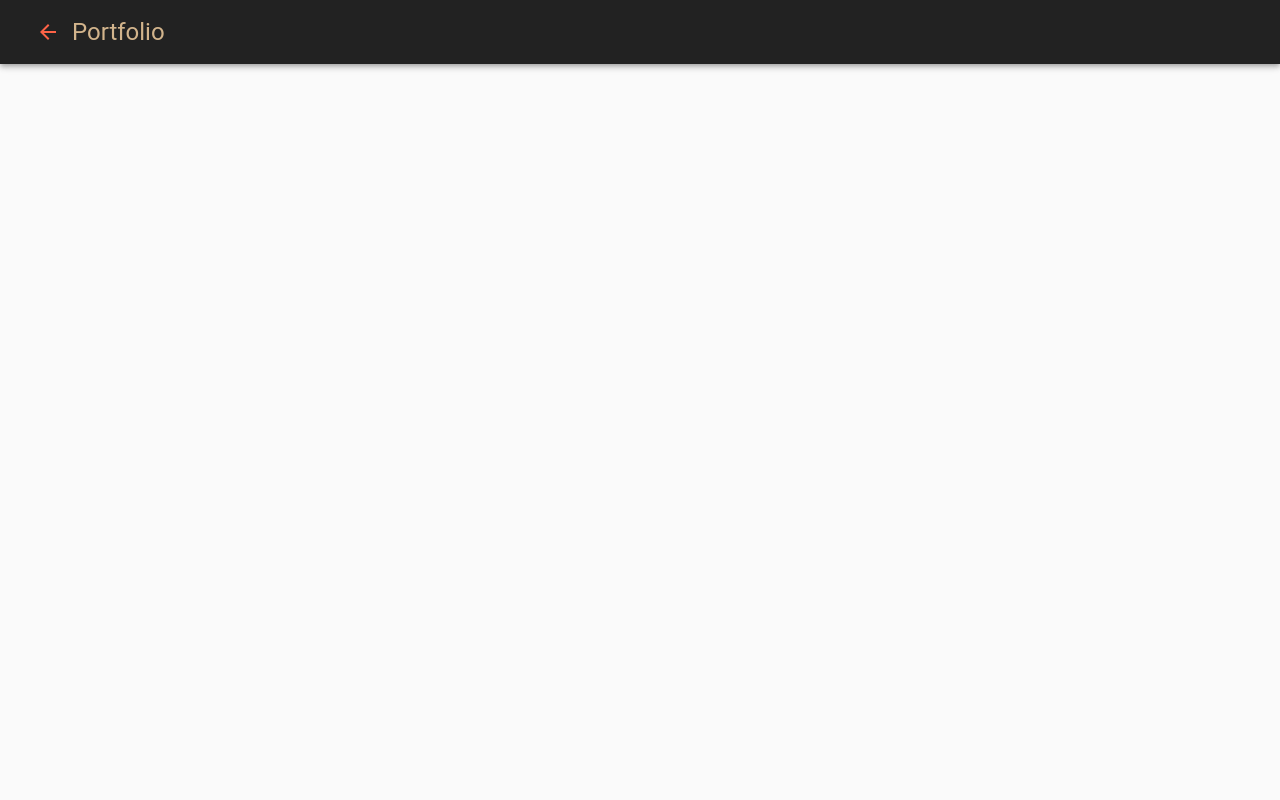
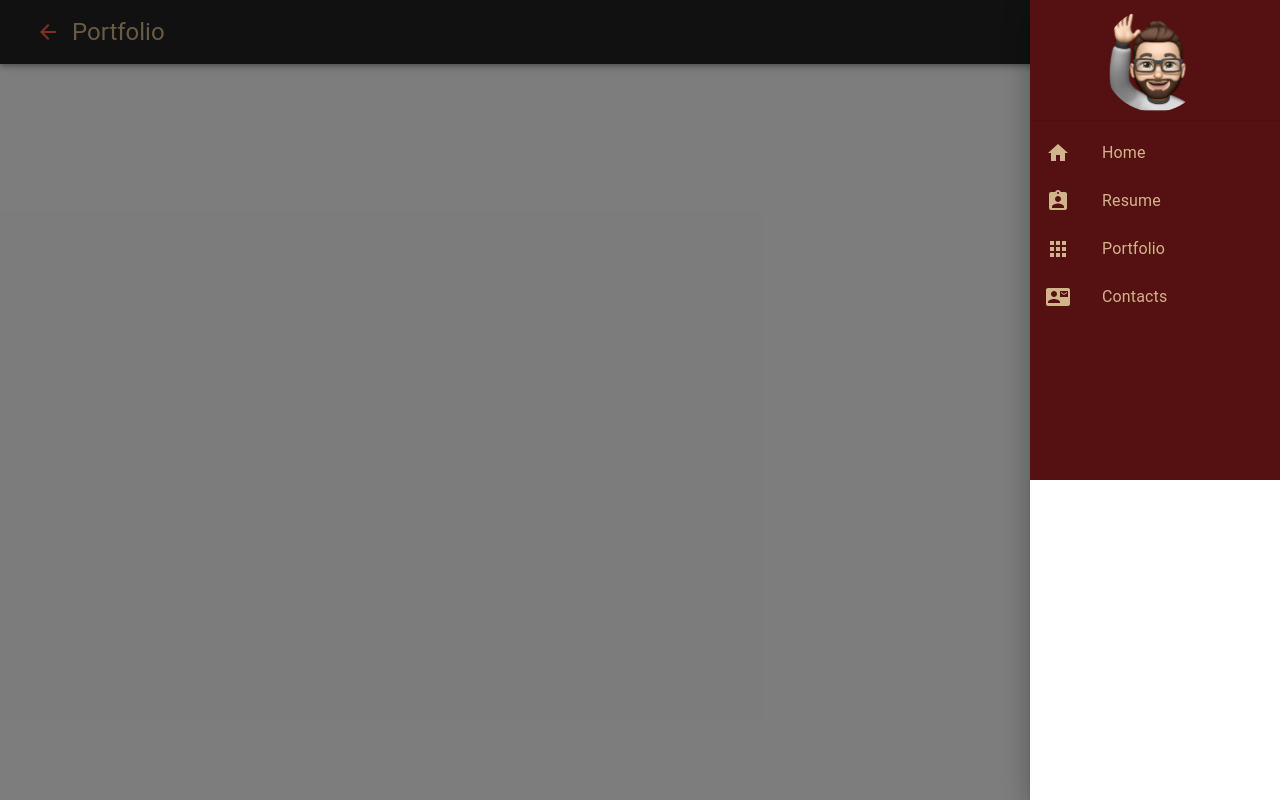
Before and after one commit to georgehuliaris/portfolio-react, a React (Create React App) app: page / in a window 1280 px wide. Both pictures are taken after a click on the button 48 px from the left and 32 px from the top of the page. Built offline with nearby package versions, Linux system fonts and the light colour scheme.

Commit message:
slider working

```diff
--- a/src/components/Navbar.js
+++ b/src/components/Navbar.js
@@ -1,9 +1,12 @@
 import React, {useState} from 'react';
-import { AppBar, Divider, Typography, Box } from '@material-ui/core';
 import { makeStyles } from "@material-ui/core/styles";
 import MobilRightMenuSlider from "@material-ui/core/Drawer";
 import {
     Toolbar,
+    Typography,
+    Box,
+    AppBar,
+    Divider,
     ListItem,
     IconButton,
     ListItemText,
@@ -21,7 +24,7 @@ import {
 }from "@material-ui/icons"
 import avatar from "../avatar.png";
 
-const useStyles = makeStyles(theme=>({
+const useStyles = makeStyles(theme => ({
     menuSliderContainer: {
         width: 250,
         background: "#511",
@@ -40,40 +43,41 @@ const useStyles = makeStyles(theme=>({
 
 const menuItems = [
     {
-        listIcon: <Home/>,
+        listIcon: <Home />,
         listText: "Home"
     },
     {
-        listIcon: <AssignmentInd/>,
+        listIcon: <AssignmentInd />,
         listText: "Resume"
     },
     {
-        listIcon: <Apps/>,
+        listIcon: <Apps />,
         listText: "Portfolio"
     },
     {
-        listIcon: <ContactMail/>,
+        listIcon: <ContactMail />,
         listText: "Contacts"
-    },
+    }
 
 ]
 
 const Navbar = () => {
-    const[state, setState] = useState({
+    const [state, setState] = useState({
         right: false
     });
 
     const toggleSlider = (slider, open) => ()  => {
-        setState({...state, [slider]: open});
+        setState({...state, [slider]: open });
     };
-    const classes = useStyles()
 
-    const sideList = slider => {
+    const classes = useStyles();
+
+    const sideList = slider => (
         <Box className={classes.menuSliderContainer} component="div">
-        <Avatar className={classes.avatar} src={avatar} alt="{avatar}"/>
+        <Avatar className={classes.avatar} src={avatar} alt="George Huliaris" />
         <Divider />
         <List>
-            {menuItems.map((lsItem, key) =>(
+            {menuItems.map((lsItem, key) => (
                 <ListItem button key={key}>
                 <ListItemIcon className={classes.listItem}>
                     {lsItem.listIcon}
@@ -83,25 +87,30 @@ const Navbar = () => {
                 primary={lsItem.listText} />
             </ListItem>
                 ))}
-        </List>
+            </List>
         </Box>
-    }
+    )
     return (
         <>
         <Box component="nav">
             <AppBar position="static" style={{background: "#222"}}>
                 <Toolbar>
-                    <IconButton>
+                    <IconButton onClick={toggleSlider("right", true)}>
                         <ArrowBack style={{ color: "tomato" }} />
                     </IconButton>
                     <Typography variant="h5" style={{ color: "tan" }}>
                         Portfolio
                     </Typography>
+                    <MobilRightMenuSlider
+                    anchor="right"
+                    open={state.right}>
+                        {sideList("right")}
+                    </MobilRightMenuSlider>
                 </Toolbar>
             </AppBar>
         </Box>
         </>
-    )
-}
+    );
+};
 
 export default Navbar;
```
